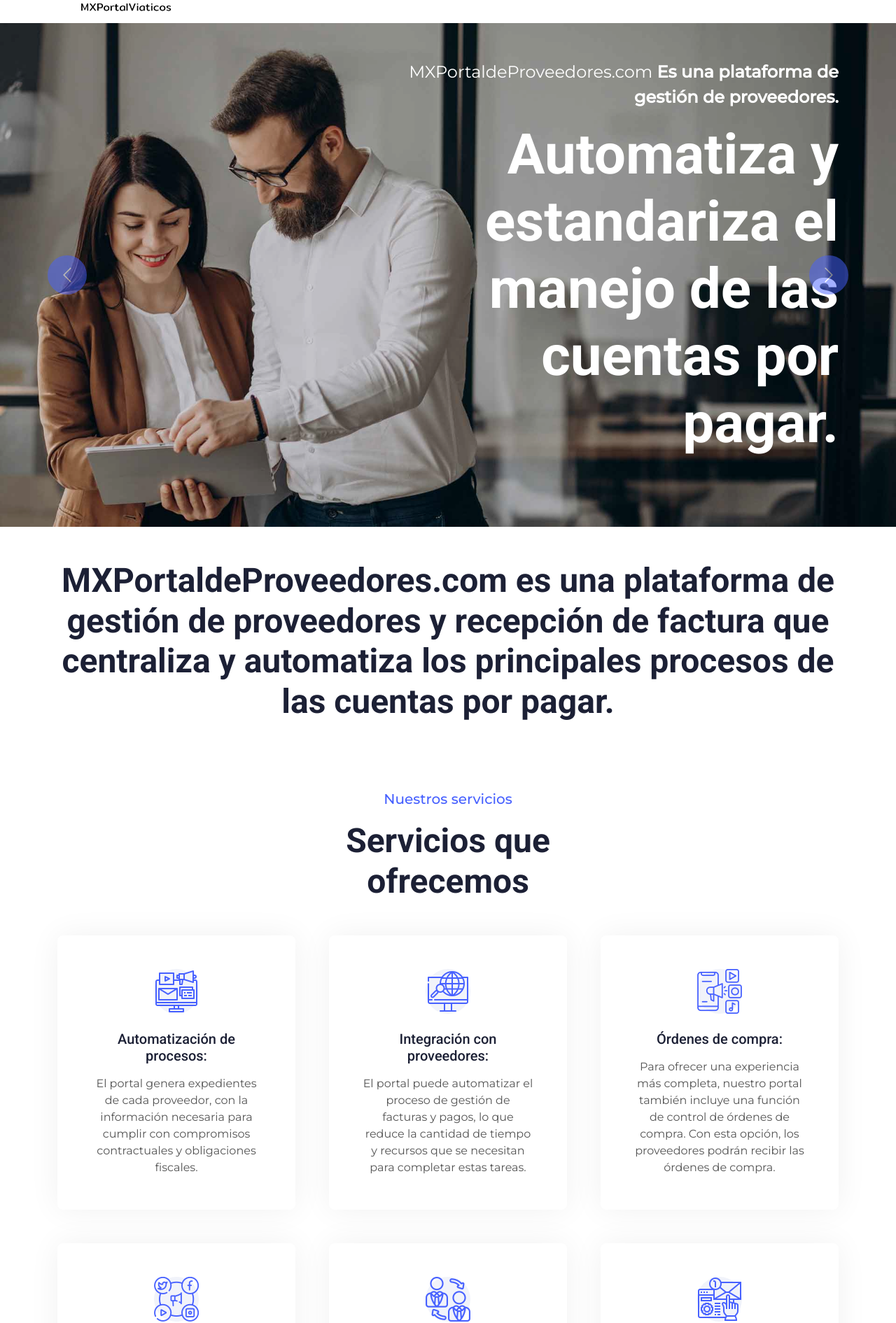
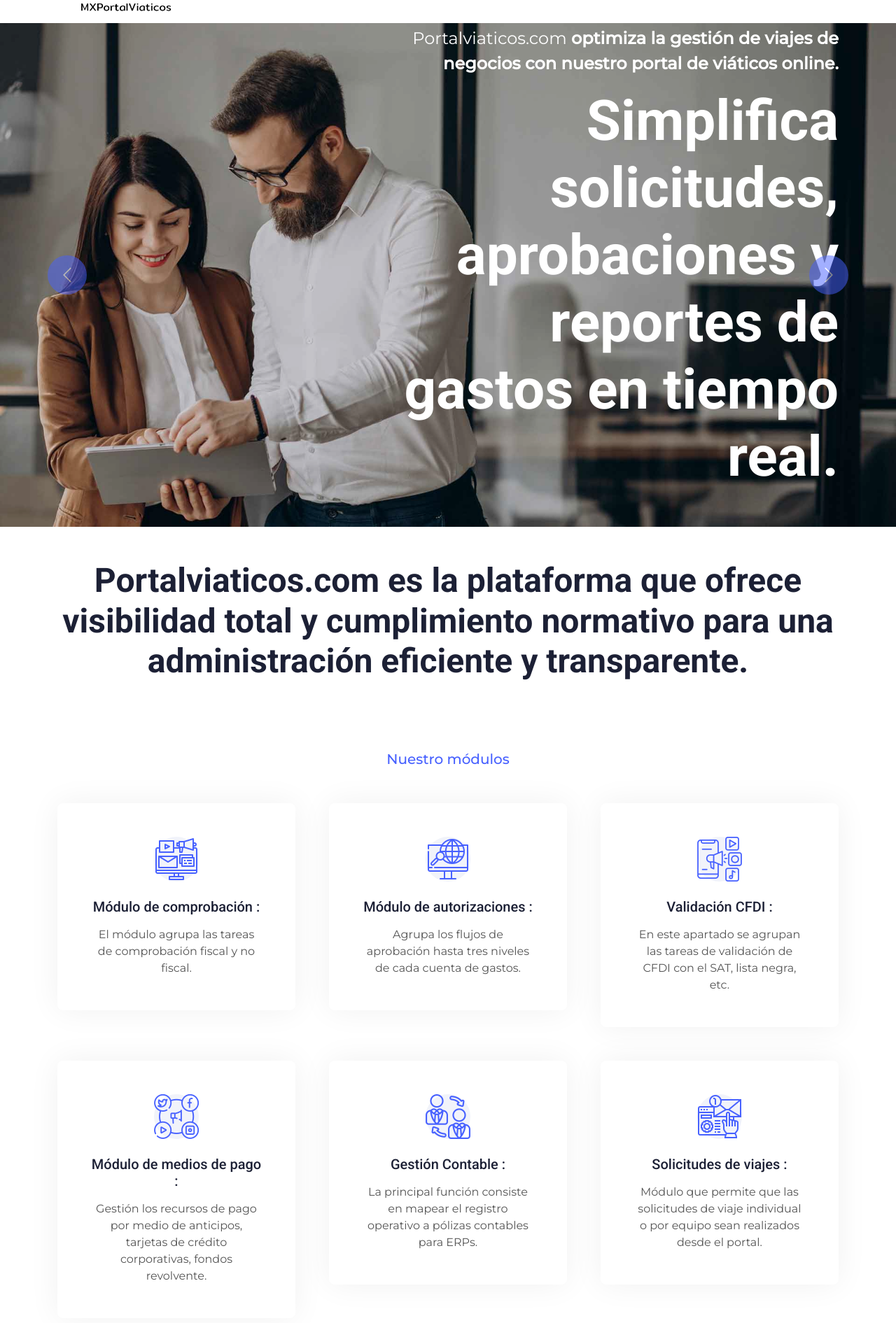
Before and after one commit to christopher124/mxportalproveedores, an Angular app: page / in a window 1280 px wide. Shown: the part 97-1988 px from the top of the page at 70% size. Built offline with nearby package versions, Linux system fonts and the light colour scheme.

Commit message:
Cambios generales

```diff
--- a/src/app/components/footer/footer.component.html
+++ b/src/app/components/footer/footer.component.html
@@ -7,7 +7,7 @@
       <div class="col-lg-3 col-md-6">
         <p class="mb-2 d-flex align-items-center">
           <i class="fa fa-envelope me-3"></i>
-          <span>soporte@mxportalproveedores.com</span>
+          <span>contacto@portalviaticos.com</span>
         </p>
         <div class="d-flex">
           <a
@@ -36,8 +36,8 @@
     <div class="row">
       <div class="col-md-6 text-center text-md-start mb-3 mb-md-0">
         &copy;
-        <a class="fw-medium text-light" href="#">MXPortalproveedores.com</a>,
-        Todos los derechos reservados.
+        <a class="fw-medium text-light" href="#">portalviaticos.com</a>, Todos
+        los derechos reservados.
       </div>
     </div>
   </div>
--- a/src/app/components/navbar/navbar/navbar.component.html
+++ b/src/app/components/navbar/navbar/navbar.component.html
@@ -17,11 +17,11 @@
       </button>
       <div class="collapse navbar-collapse" id="navbarCollapse">
         <ul class="navbar-nav ms-auto">
-          <li class="nav-item">
+          <!-- <li class="nav-item">
             <a [routerLink]="['/']" routerLinkActive="active" class="nav-link"
               >Inicio</a
             >
-          </li>
+          </li> -->
         </ul>
       </div>
     </nav>
--- a/src/app/pages/home/home.component.html
+++ b/src/app/pages/home/home.component.html
@@ -18,10 +18,10 @@
               <div class="col-lg-7 text-start">
                 <p class="fs-4 text-white animated slideInRight">
                   Bienvenido a
-                  <strong>nuestro Portal MX Proveedores</strong>
+                  <strong>nuestro Portal de Viáticos</strong>
                 </p>
                 <h1 class="display-1 text-white mb-4 animated slideInRight">
-                  Libere el crecimiento de su negocio.
+                  Optimiza tu Proceso de gestión en comprobaciones .
                 </h1>
                 <!-- <a
                   href=""
@@ -40,11 +40,15 @@
             <div class="row justify-content-end">
               <div class="col-lg-7 text-end">
                 <p class="fs-4 text-white animated slideInLeft">
-                  MXPortaldeProveedores.com
-                  <strong>Es una plataforma de gestión de proveedores.</strong>
+                  Portalviaticos.com
+                  <strong
+                    >optimiza la gestión de viajes de negocios con nuestro
+                    portal de viáticos online.</strong
+                  >
                 </p>
                 <h1 class="display-1 text-white mb-5 animated slideInLeft">
-                  Automatiza y estandariza el manejo de las cuentas por pagar.
+                  Simplifica solicitudes, aprobaciones y reportes de gastos en
+                  tiempo real.
                 </h1>
               </div>
             </div>
@@ -78,9 +82,8 @@
 <div class="container-xxl px-0">
   <div class="container text-center mx-auto wow fadeInUp">
     <h1 class="display-5 mb-5">
-      MXPortaldeProveedores.com es una plataforma de gestión de proveedores y
-      recepción de factura que centraliza y automatiza los principales procesos
-      de las cuentas por pagar.
+      Portalviaticos.com es la plataforma que ofrece visibilidad total y
+      cumplimiento normativo para una administración eficiente y transparente.
     </h1>
   </div>
 </div>
@@ -94,8 +97,8 @@
       data-wow-delay="0.1s"
       style="max-width: 500px"
     >
-      <p class="fs-5 fw-medium text-primary">Nuestros servicios</p>
-      <h1 class="display-5 mb-5">Servicios que ofrecemos</h1>
+      <p class="fs-5 fw-medium text-primary">Nuestro módulos</p>
+      <h1 class="display-5 mb-5"></h1>
     </div>
     <div class="row g-5">
       <div class="col-lg-4 col-md-6 wow fadeInUp" data-wow-delay="0.1s">
@@ -111,11 +114,9 @@
                 alt="Icon"
               />
             </div>
-            <h5 class="mb-3">Automatización de procesos:</h5>
+            <h5 class="mb-3">Módulo de comprobación :</h5>
             <p class="mb-0">
-              El portal genera expedientes de cada proveedor, con la información
-              necesaria para cumplir con compromisos contractuales y
-              obligaciones fiscales.
+              El módulo agrupa las tareas de comprobación fiscal y no fiscal.
             </p>
           </div>
         </div>
@@ -133,11 +134,10 @@
                 alt="Icon"
               />
             </div>
-            <h5 class="mb-3">Integración con proveedores:</h5>
+            <h5 class="mb-3">Módulo de autorizaciones :</h5>
             <p class="mb-0">
-              El portal puede automatizar el proceso de gestión de facturas y
-              pagos, lo que reduce la cantidad de tiempo y recursos que se
-              necesitan para completar estas tareas.
+              Agrupa los flujos de aprobación hasta tres niveles de cada cuenta
+              de gastos.
             </p>
           </div>
         </div>
@@ -155,11 +155,10 @@
                 alt="Icon"
               />
             </div>
-            <h5 class="mb-3">Órdenes de compra:</h5>
+            <h5 class="mb-3">Validación CFDI :</h5>
             <p class="mb-0">
-              Para ofrecer una experiencia más completa, nuestro portal también
-              incluye una función de control de órdenes de compra. Con esta
-              opción, los proveedores podrán recibir las órdenes de compra.
+              En este apartado se agrupan las tareas de validación de CFDI con
+              el SAT, lista negra, etc.
             </p>
           </div>
         </div>
@@ -177,11 +176,10 @@
                 alt="Icon"
               />
             </div>
-            <h5 class="mb-3">Gestión de facturas:</h5>
+            <h5 class="mb-3">Módulo de medios de pago :</h5>
             <p class="mb-0">
-              Sus proveedores podrán cargar fácilmente sus facturas en el
-              portal, permitiendo realizar un seguimiento de ellas en tiempo
-              real.
+              Gestión los recursos de pago por medio de anticipos, tarjetas de
+              crédito corporativas, fondos revolvente.
             </p>
           </div>
         </div>
@@ -199,10 +197,10 @@
                 alt="Icon"
               />
             </div>
-            <h5 class="mb-3">Gestión de pagos / Complementos, abonos:</h5>
+            <h5 class="mb-3">Gestión Contable :</h5>
             <p class="mb-0">
-              Podrá programar pagos y hacer un seguimiento de los pagos
-              pendientes. Además, control de los complementos de pago recibidos.
+              La principal función consiste en mapear el registro operativo a
+              pólizas contables para ERPs.
             </p>
           </div>
         </div>
@@ -220,10 +218,10 @@
                 alt="Icon"
               />
             </div>
-            <h5 class="mb-3">Integración con otros sistemas empresariales:</h5>
+            <h5 class="mb-3">Solicitudes de viajes :</h5>
             <p class="mb-0">
-              Nuestro portal se integra perfectamente con los sistemas
-              empresariales existentes.
+              Módulo que permite que las solicitudes de viaje individual o por
+              equipo sean realizados desde el portal.
             </p>
           </div>
         </div>
@@ -320,95 +318,7 @@
 <!-- Features End -->
 
 <!-- Solutions Start -->
-<div class="container-xxl py-5">
-  <div class="container">
-    <div
-      class="text-center mx-auto wow fadeInUp"
-      data-wow-delay="0.1s"
-      style="max-width: 500px"
-    >
-      <p class="fs-5 fw-medium text-primary">Nuestras soluciones</p>
-      <h1 class="display-5 mb-5">Descubre lo que ofrecemos</h1>
-    </div>
-    <div class="row g-5">
-      <div class="col-lg-4 col-md-6 wow fadeInUp" data-wow-delay="0.1s">
-        <div class="solution-item position-relative h-100">
-          <div
-            class="solution-text rounded p-5"
-            onmouseover="this.style.transform='scale(1.05)'"
-            onmouseout="this.style.transform='scale(1)'"
-          >
-            <div
-              class="btn-square bg-light rounded-circle mx-auto mb-4"
-              style="width: 64px; height: 64px"
-            >
-              <img
-                class="img-fluid"
-                src="../../../assets/img/icon/icon-10.png"
-                alt="Icon"
-              />
-            </div>
-            <h5 class="mb-3">Solución 1</h5>
-            <p class="mb-0">
-              Automatización de cobranza masiva con facturación y conciliación.
-            </p>
-          </div>
-        </div>
-      </div>
-      <div class="col-lg-4 col-md-6 wow fadeInUp" data-wow-delay="0.3s">
-        <div class="solution-item position-relative h-100">
-          <div
-            class="solution-text rounded p-5"
-            onmouseover="this.style.transform='scale(1.05)'"
-            onmouseout="this.style.transform='scale(1)'"
-          >
-            <div
-              class="btn-square bg-light rounded-circle mx-auto mb-4"
-              style="width: 64px; height: 64px"
-            >
-              <img
-                class="img-fluid"
-                src="../../../assets/img/icon/icon-10.png"
-                alt="Icon"
-              />
-            </div>
-            <h5 class="mb-3">Solución 2</h5>
-            <p class="mb-0">
-              Digitaliza tus cobros y pagos, integrándonos a tu ERP o con
-              nuestra plataforma digital.
-            </p>
-          </div>
-        </div>
-      </div>
-      <div class="col-lg-4 col-md-6 wow fadeInUp" data-wow-delay="0.5s">
-        <div class="solution-item position-relative h-100">
-          <div
-            class="solution-text rounded p-5"
-            onmouseover="this.style.transform='scale(1.05)'"
-            onmouseout="this.style.transform='scale(1)'"
-          >
-            <div
-              class="btn-square bg-light rounded-circle mx-auto mb-4"
-              style="width: 64px; height: 64px"
-            >
-              <img
-                class="img-fluid"
-                src="../../../assets/img/icon/icon-10.png"
-                alt="Icon"
-              />
-            </div>
-            <h5 class="mb-3">Solución 3</h5>
-            <p class="mb-0">
-              Simplificamos y centralizamos tu proceso de compras, licitaciones
-              y gestión de proveedores.
-            </p>
-          </div>
-        </div>
-      </div>
-      <!-- Puedes agregar más columnas según sea necesario -->
-    </div>
-  </div>
-</div>
+
 <!-- Solutions End -->
 
 <!-- Quote Start -->
@@ -419,19 +329,17 @@
         <h1 class="display-5 mb-4">Ventajas de estar con nosotros!</h1>
         <p>
           <span class="fs-5 fw-medium text-primary">Mejora la eficiencia:</span>
-          con un portal de control de cuentas por pagar, se puede automatizar
-          gran parte del proceso de gestión de facturas y pagos, lo que reduce
-          la cantidad de tiempo y recursos que se necesitan para completar estas
+          Con un portal de control de viáticos , se puede automatizar gran parte
+          del proceso de gestión de facturas y reembolso, lo que reduce la
+          cantidad de tiempo y recursos que se necesitan para completar estas
           tareas. Esto permite que el personal de la empresa pueda concentrarse
           en tareas más importantes y valiosas.
         </p>
         <p class="mb-4">
           <span class="fs-5 fw-medium text-primary"> Mayor transparencia:</span>
-          el portal permite una mayor transparencia y visibilidad en el proceso
-          de gestión de facturas y pagos, lo que permite que los empleados de la
-          empresa y los proveedores tengan acceso a información actualizada y
-          detallada sobre los pagos pendientes, los vencimientos de las facturas
-          y el estado de las órdenes de compra.
+          El portal permite una mayor transparencia y visibilidad, lo que
+          permite que los empleados de la empresa tengan acceso a información
+          actualizada y detallada.
         </p>
       </div>
       <div class="col-lg-6 wow fadeInUp" data-wow-delay="0.5s">
--- a/src/index.html
+++ b/src/index.html
@@ -2,7 +2,7 @@
 <html lang="en">
   <head>
     <meta charset="utf-8" />
-    <title>Portal proveedores</title>
+    <title>Portal viaticos</title>
     <base href="/" />
     <meta name="viewport" content="width=device-width, initial-scale=1" />
     <link rel="icon" type="image/x-icon" href="favicon.ico" />
```
Also changed, not shown: 1 other file (tests, documents, lock files or other folders).
